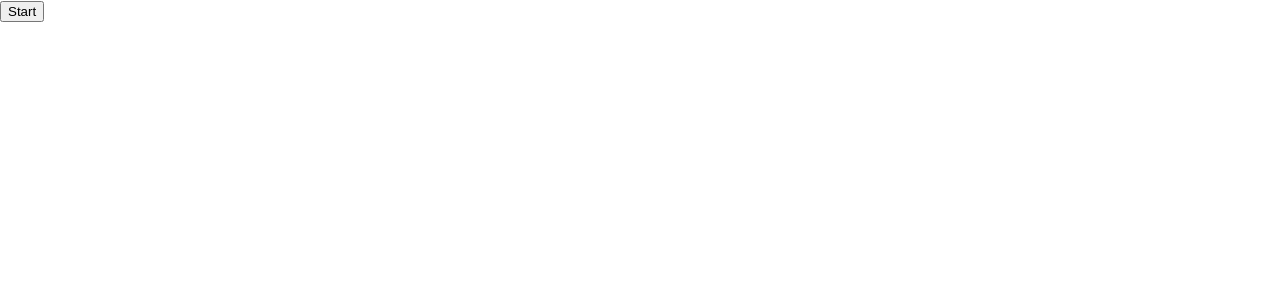
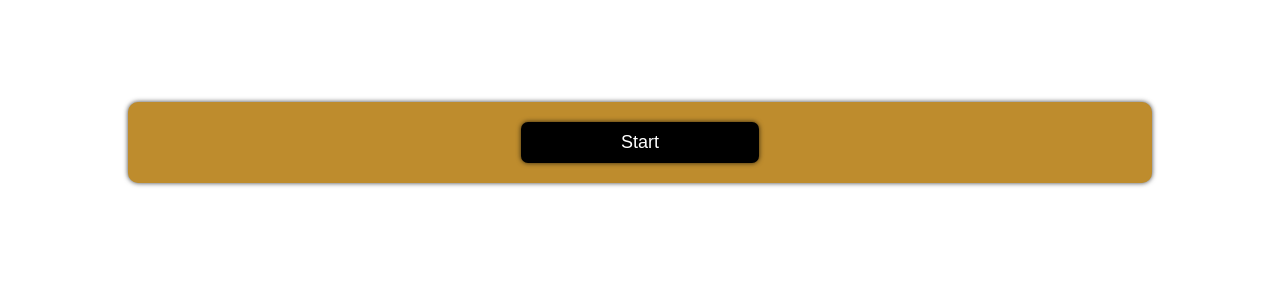
Before and after one commit to Maxence-P/Hackathon_01, a React (Create React App) app: page / in a window 1280 px wide. Shown: the top 300 px of the page. Built offline with nearby package versions, Linux system fonts and the light colour scheme.

Commit message:
Add styling for quiz

```diff
--- /dev/null
+++ b/src/components/Quiz.css
@@ -0,0 +1,30 @@
+
+.quizWrapper {
+    /* background-color: rgb(255, 198, 156); */
+    background-color: rgb(190, 140, 45);
+    width: 80%;
+    margin: 8% 10%;
+    display: flex;
+    flex-direction: column;
+    align-items: center;
+    padding: 20px 0;
+    border-radius: 10px;
+    font-size: 20px;
+    box-shadow: 0px 0px 5px 0px rgba(0,0,0,0.75);
+}
+
+.quizWrapper button {
+    margin: 0 10px;
+    padding: 10px;
+    border-radius: 7px;
+    outline: none;
+    border: 0;
+    font-size: 18px;
+    color: white;
+    background-color: rgb(0, 0, 0);
+    box-shadow: 0px 0px 5px 0px rgba(0,0,0,0.75);
+}
+
+.quizWrapper .startGame {
+    padding: 10px 100px;
+}
--- a/src/components/Quiz.jsx
+++ b/src/components/Quiz.jsx
@@ -1,5 +1,5 @@
 import React, { useState } from 'react';
-
+import './Quiz.css';
 
 const Quiz = () => {
     const questList = [
@@ -20,13 +20,15 @@ const Quiz = () => {
     return (
         <div className='quizWrapper'>
             {!inQuiz ?
-                <button onClick={() => {initQues(); setQuiz(true)}}>Start</button>
+                <button className='startGame' onClick={() => {initQues(); setQuiz(true)}}>Start</button>
                 :
                 <>
                     <h2>{questList[quest].ques}</h2>
-                    {questList[quest].rep.map((el, id) => (
-                        <button onClick={repon} key={`questId${id}`} id={id}>{el}</button>
-                    ))}
+                    <div className='buttonWrapper'>
+                        {questList[quest].rep.map((el, id) => (
+                            <button onClick={repon} key={`questId${id}`} id={id}>{el}</button>
+                        ))}
+                    </div>
                 </>
             }
         </div>
```
